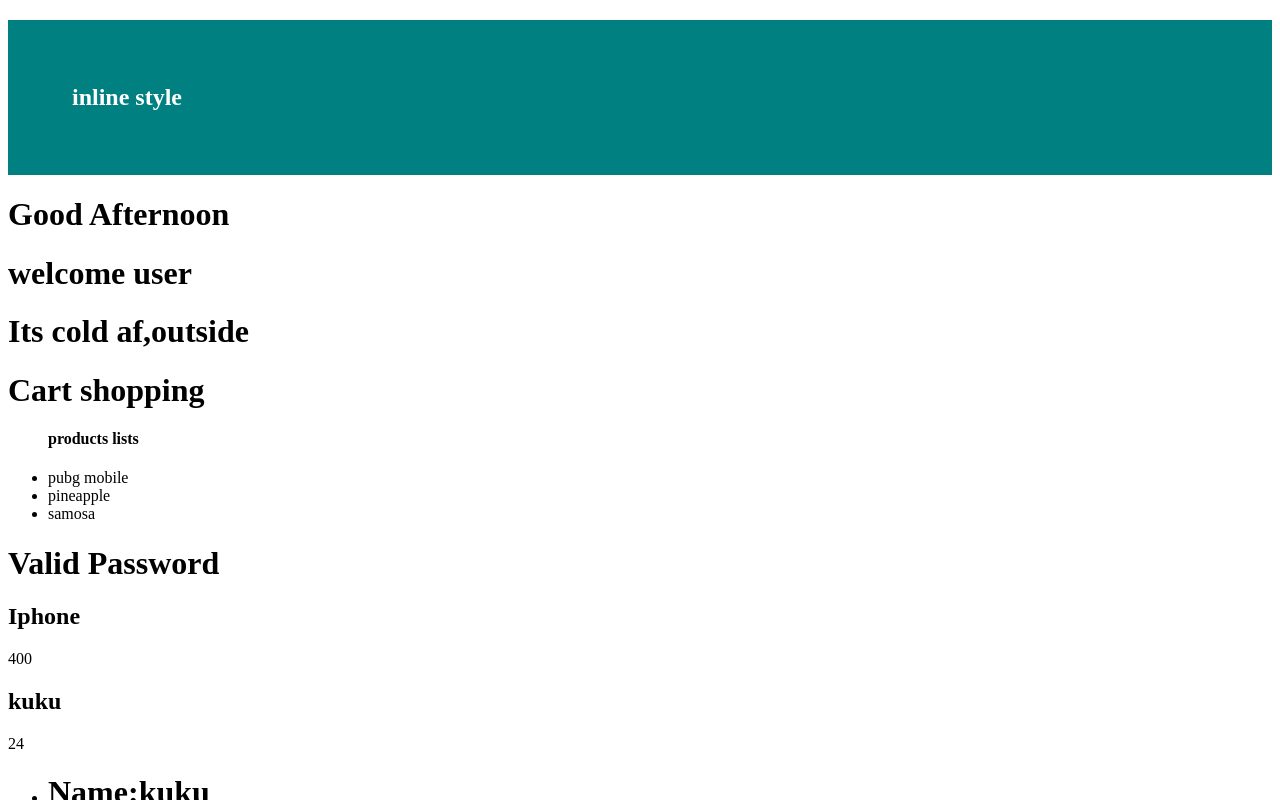
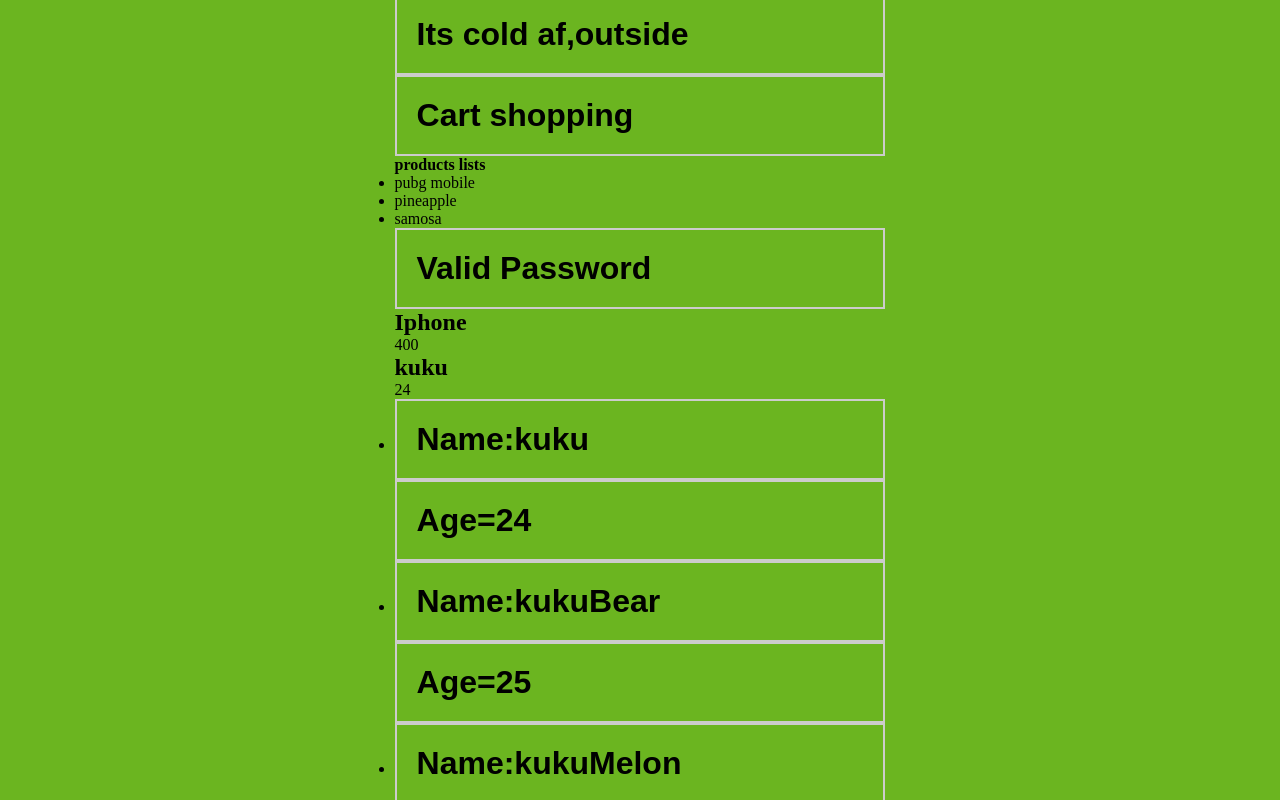
Before and after one commit to kumarkatravath/Here, a React (Vite) app: page / in a window 1280 px wide. Shown: the top 800 px of the page. Built offline with nearby package versions, Linux system fonts and the light colour scheme.

Commit message:
styling via three meths

```diff
--- a/src/App.jsx
+++ b/src/App.jsx
@@ -8,6 +8,7 @@
 import Weather from "./Weather";
 import UserStatus from "./UserStatus";
 import Greetings from "./Greetings";
+import "./index.css";
 
 
 
@@ -66,10 +67,13 @@
   <div>
     <section>
 
+
       <h1 style={styles}>inline style</h1>
 
 
+      //inline seperate object and importing the file are the ways of styling for now
       </section>
+
     <Greetings timeofDay="Afternoon" />
     <UserStatus  loggedIn={true} isAdmin={false}/>
     <Weather />
--- /dev/null
+++ b/src/index.css
@@ -0,0 +1,19 @@
+* {
+    padding: 0;
+    margin: 0;
+    box-sizing: border-box;
+  }
+
+  body {
+    background: rgb(107, 181, 32);
+    display: flex;
+    justify-content: center;
+    align-items: center;
+    height: 100vh;
+  }
+
+  h1 {
+    font-family: sans-serif;
+    border: 2px solid #ccc;
+    padding: 20px;
+  }
```
